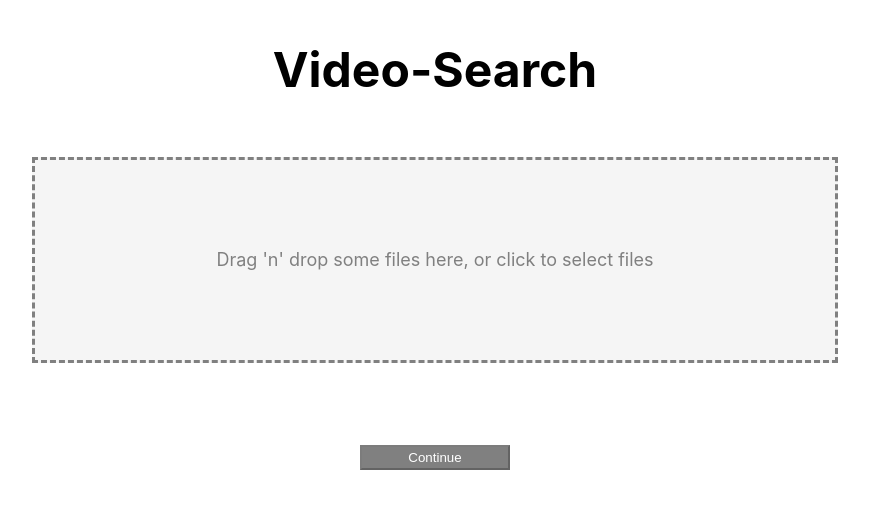
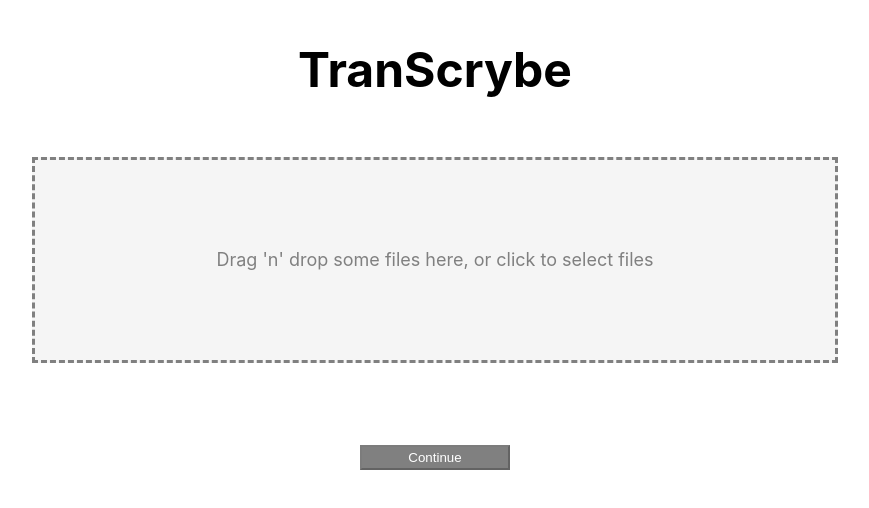
Before and after one commit to davislee7/CS4279-Software-Eng-Project, a React (Create React App) app in the folder video-search/: page / in a window 1280 px wide. Shown: the top 508 px of the page, without its empty margins (205-1074 px from the left). Built offline with nearby package versions, Linux system fonts and the light colour scheme.

Commit message:
first page: drag n' drop file support, second page: search bar + audio player

```diff
--- a/video-search/package.json
+++ b/video-search/package.json
@@ -7,10 +7,12 @@
     "@testing-library/react": "^9.4.0",
     "@testing-library/user-event": "^7.2.1",
     "bootstrap": "^4.4.1",
+    "i": "^0.3.6",
     "react": "^16.12.0",
     "react-bootstrap": "^1.0.0-beta.16",
     "react-dom": "^16.12.0",
     "react-dropzone": "^10.2.1",
+    "react-h5-audio-player": "^2.3.1",
     "react-scripts": "3.3.0"
   },
   "scripts": {
--- a/video-search/src/App.js
+++ b/video-search/src/App.js
@@ -1,5 +1,7 @@
 import React, { Component } from 'react'
 import './App.css';
+import AudioPlayer from 'react-h5-audio-player';
+import 'react-h5-audio-player/lib/styles.css';
 // import FunctComp from './components/FunctComp'
 // import 'bootstrap/dist/css/bootstrap.min.css';
 // import { Button } from 'react-bootstrap';
@@ -41,13 +43,20 @@ class App extends Component {
       return (
         <div className="App">
         <section>
-          <h1 style={{fontSize: '48px'}}>Video-Search</h1>
+          <h1 style={{fontSize: '48px'}}>TranScrybe</h1>
         </section>
 
         <section>
           <input type="text"
           style={{height: "5vh", fontSize: '24px'}}
           placeholder="Search.."></input>
+        </section>
+        <section style={{marginTop: "25px"}}>
+          <AudioPlayer
+          autoPlay
+          style={{width: "50vw", margin: "auto"}}
+          src="https://www.bensound.com/bensound-music/bensound-summer.mp3"
+          onPlay={e => console.log("onPlay")}/>
         </section>
       </div>
       );
@@ -58,7 +67,7 @@ class App extends Component {
       return (
         <div className="App">
           <section>
-            <h1 style={{fontSize: '48px'}}>Video-Search</h1>
+            <h1 style={{fontSize: '48px'}}>TranScrybe</h1>
           </section>
 
           <section>
--- a/video-search/src/components/FileDropWithButton.js
+++ b/video-search/src/components/FileDropWithButton.js
@@ -47,7 +47,7 @@ class FileDropWithButton extends Component
                     <Dropzone
                         onDropAccepted={acceptedFiles => this.fileUploadSuceed(acceptedFiles)}
                         onDropRejected={() => this.fileUploadFailed()}
-                        accept={'audio/x-m4a' || 'audio/mp3' || 'audio/wav'}>
+                        accept={['audio/x-m4a', 'audio/mp3', 'audio/wav']}>
                     {({getRootProps, getInputProps}) => (
                         <section>
                         <div {...getRootProps()} >
```
Also changed, not shown: 1 other file (tests, documents, lock files or other folders).
